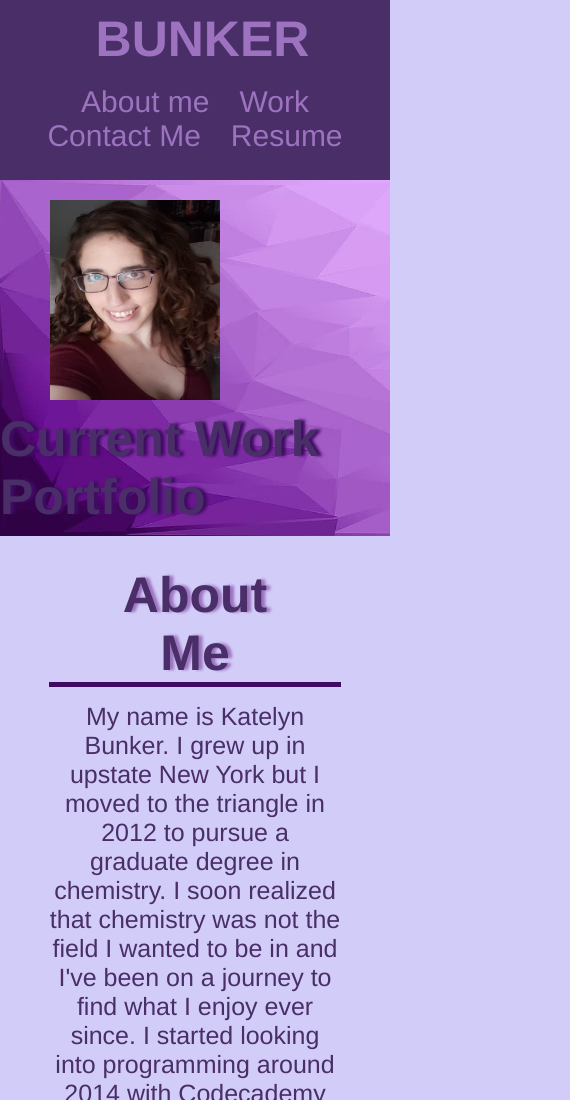
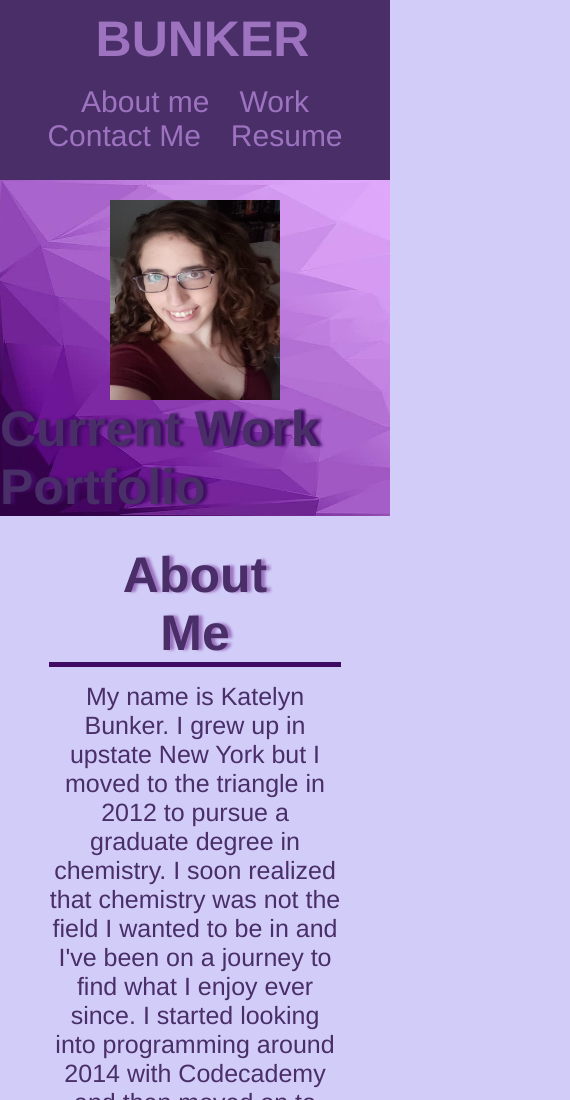
Before and after one commit to kerbunker/kerbunker.github.io, a plain HTML site: page index.html in a window 390 px wide. Shown: the top 1100 px of the page, 570 px wide, since content can reach past the window. Drawn offline with Linux system fonts and the light colour scheme.

Commit message:
added smaller screen media query

```diff
--- a/assets/css/style.css
+++ b/assets/css/style.css
@@ -254,6 +254,8 @@ header nav ul li a{
 
     .hero {
         width: 100%;
+        flex-direction: row;
+        align-items: flex-end;
     }
 
     .main-content {
@@ -336,9 +338,29 @@ header nav ul li a{
     }
 
     .contact ul a {
-        font-size: 30px
+        font-size: 30px;
     }
 
 
 }
+
+@media screen and (max-width: 768px) {
+    .hero {
+        flex-direction: column;
+        align-items: center;
+    }
+
+    .hero img {
+        margin: 0;
+    }
+
+    .hero h2 {
+        margin: 0;
+    }
+
+    .work-img {
+        width: auto;
+    }
+
+}
 /* End Media Queries */
--- a/index.html
+++ b/index.html
@@ -3,6 +3,7 @@
 
 <head>
     <meta charset="UTF-8" />
+    <meta name="viewport" content="width=device-width, initial-scale=1.0" />
     <link rel="stylesheet" href="./assets/css/style.css">
     <title>Bunker Portfolio</title>
 </head>
```
